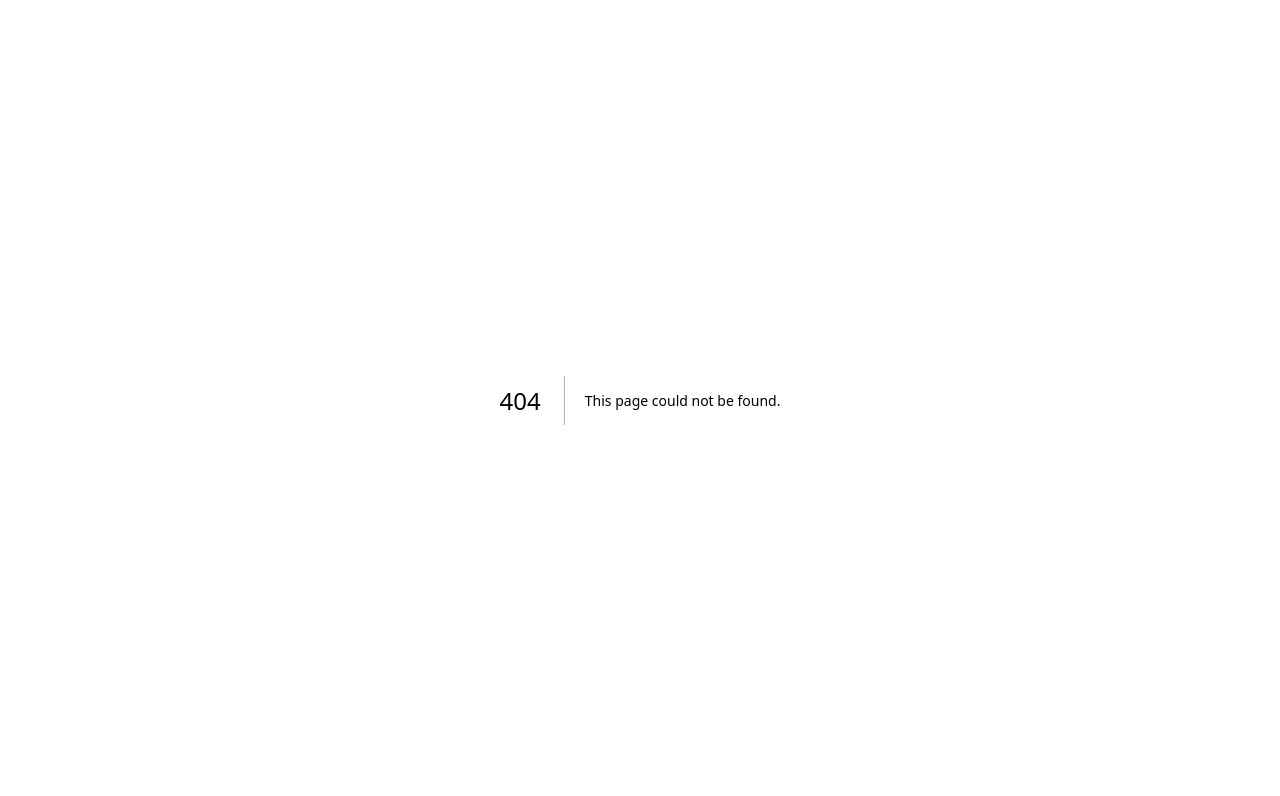
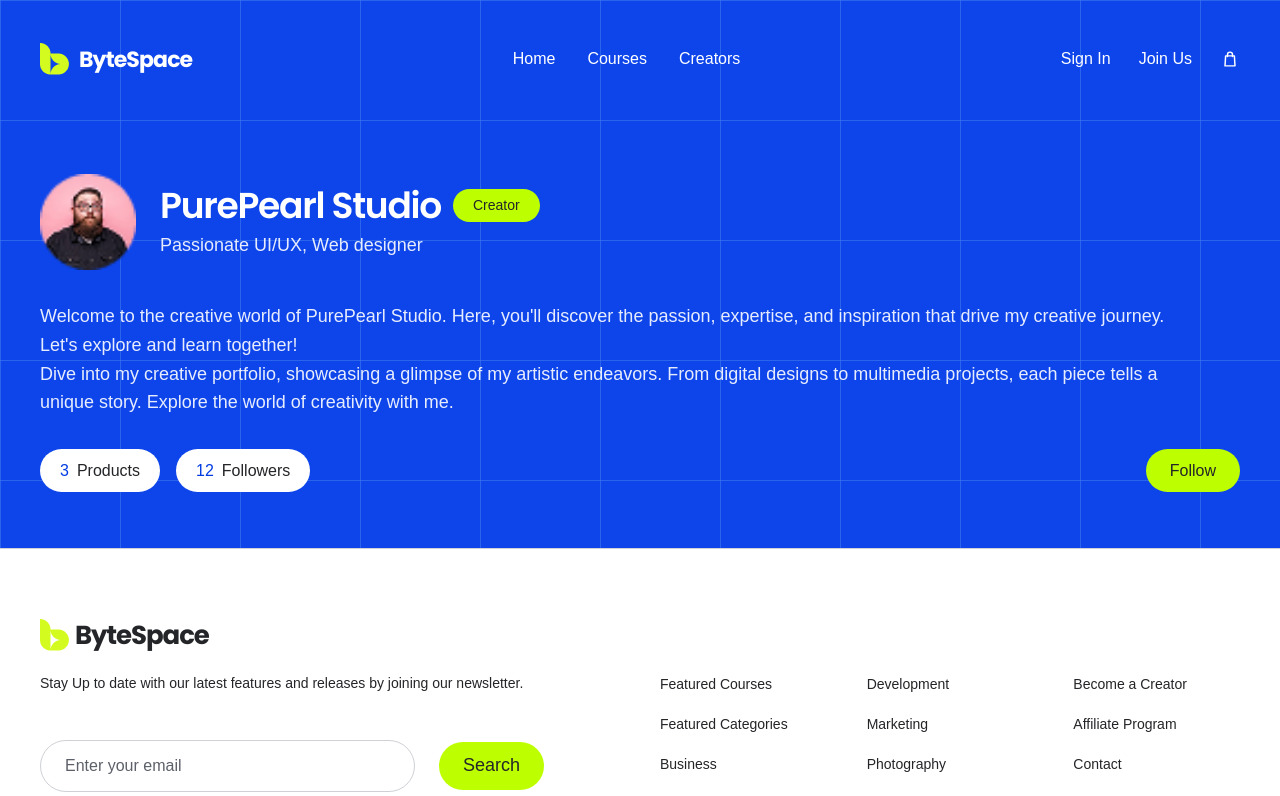
Before and after one commit to billalhossainjoy/bytespacenew, a Next.js app: page /creators in a window 1280 px wide. Before the commit this address had no page. Shown: the top 796 px of the page. Built offline with nearby package versions, Linux system fonts and the light colour scheme; a web font is replaced by a local one.

Commit message:
feat: add creator profile hero

```diff
--- /dev/null
+++ b/src/app/(marketing)/creators/page.tsx
@@ -0,0 +1,16 @@
+import type { Metadata } from "next";
+
+import { CreatorProfileHero } from "@/components/creator-profile/CreatorProfileHero";
+
+export const metadata: Metadata = {
+  title: "PurePearl Studio",
+  description: "Discover courses and creative work from PurePearl Studio.",
+};
+
+export default function CreatorProfilePage() {
+  return (
+    <main>
+      <CreatorProfileHero />
+    </main>
+  );
+}
--- a/src/components/Header.tsx
+++ b/src/components/Header.tsx
@@ -9,7 +9,7 @@ import { courseDetailsPath } from "@/data/courseDetails";
 const navigation = [
   { label: "Home", href: "/" },
   { label: "Courses", href: courseDetailsPath },
-  { label: "Creators", href: "/#creators" },
+  { label: "Creators", href: "/creators" },
 ];
 
 const mobileNavigation = [
--- /dev/null
+++ b/src/components/creator-profile/CreatorProfileHero.tsx
@@ -0,0 +1,73 @@
+import Image from "next/image";
+
+const gridBackground = {
+  backgroundImage:
+    "linear-gradient(rgba(71, 130, 238, 0.52) 1px, transparent 1px), linear-gradient(90deg, rgba(71, 130, 238, 0.52) 1px, transparent 1px)",
+  backgroundPosition: "0 -118px",
+  backgroundSize: "120px 120px",
+};
+
+export function CreatorProfileHero() {
+  return (
+    <section
+      className="bg-persian-blue-600 px-6 pb-14 text-white lg:px-0"
+      style={gridBackground}
+    >
+      <div className="mx-auto flex min-h-[338px] max-w-[1200px] flex-col justify-between pt-12 sm:pt-14">
+        <div>
+          <div className="flex items-center gap-4 sm:gap-6">
+            <Image
+              alt="PurePearl Studio"
+              className="size-20 rounded-3xl object-cover sm:size-24"
+              height={96}
+              priority
+              src="/assets/hero/avatars/avatar-01.png"
+              width={96}
+            />
+
+            <div>
+              <div className="flex flex-wrap items-center gap-3">
+                <h1 className="font-heading text-[28px] font-semibold leading-[1.2] tracking-[-0.035em] sm:text-[36px]">
+                  PurePearl Studio
+                </h1>
+                <span className="rounded-full bg-electric-lime-400 px-5 py-2 text-label-s font-medium text-shuttle-gray-950">
+                  Creator
+                </span>
+              </div>
+              <p className="mt-1 text-body-m text-white/90 sm:text-body-l">
+                Passionate UI/UX, Web designer
+              </p>
+            </div>
+          </div>
+
+          <p className="mt-8 max-w-[1130px] text-body-m text-white/90 sm:text-body-l">
+            Welcome to the creative world of PurePearl Studio. Here, you&apos;ll
+            discover the passion, expertise, and inspiration that drive my
+            creative journey. Let&apos;s explore and learn together!
+            <br />
+            Dive into my creative portfolio, showcasing a glimpse of my artistic
+            endeavors. From digital designs to multimedia projects, each piece
+            tells a unique story. Explore the world of creativity with me.
+          </p>
+        </div>
+
+        <div className="mt-8 flex flex-wrap items-center gap-3 sm:gap-4">
+          <span className="rounded-full bg-white px-5 py-3 text-label-m text-shuttle-gray-950">
+            <strong className="mr-2 font-medium text-persian-blue-800">3</strong>
+            Products
+          </span>
+          <span className="rounded-full bg-white px-5 py-3 text-label-m text-shuttle-gray-950">
+            <strong className="mr-2 font-medium text-persian-blue-800">12</strong>
+            Followers
+          </span>
+          <button
+            className="ml-auto rounded-full bg-electric-lime-400 px-6 py-3 text-label-m font-medium text-shuttle-gray-950 transition-transform hover:scale-[1.03]"
+            type="button"
+          >
+            Follow
+          </button>
+        </div>
+      </div>
+    </section>
+  );
+}
```
